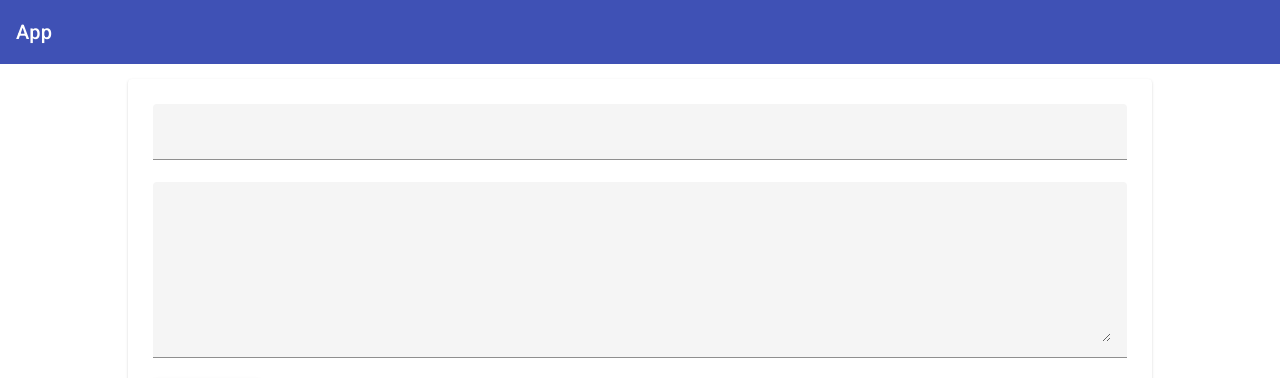
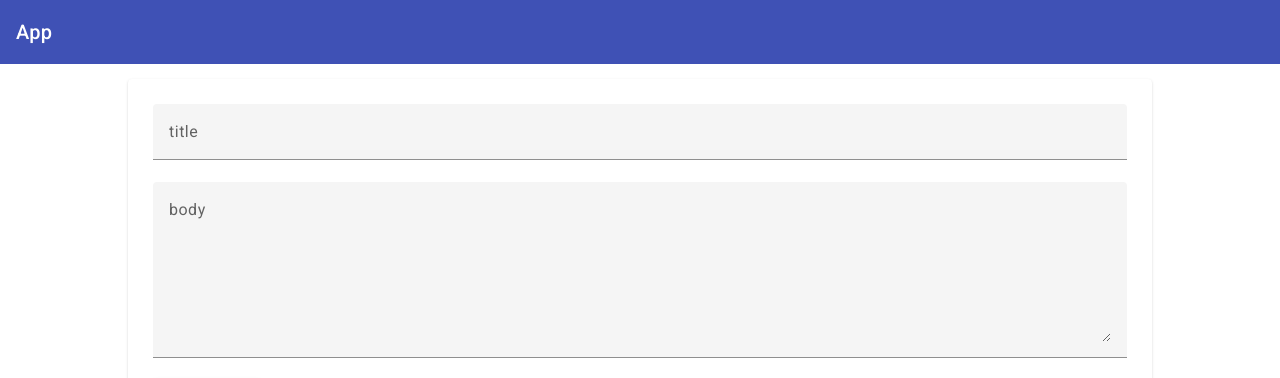
Before and after one commit to pyggyyy/app-pyggysbank, an Angular app: page / in a window 1280 px wide. Shown: the top 378 px of the page. Built offline with nearby package versions, Linux system fonts and the light colour scheme.

Commit message:
Enhance Form

```diff
--- a/src/app/todo-create/todo-create.component.html
+++ b/src/app/todo-create/todo-create.component.html
@@ -1,11 +1,11 @@
 <mat-card>
     <form (submit)="onCreate(todoForm)" #todoForm="ngForm">
         <mat-form-field>
-            <input matInput type="text" name="title" ngModel required #title="ngModel">
+            <input placeholder="title" matInput type="text" name="title" ngModel required #title="ngModel">
             <mat-error *ngIf="title.invalid">Please Enter Title</mat-error>
         </mat-form-field>
         <mat-form-field>
-            <textarea matInput rows="6" name="content" ngModel></textarea>
+            <textarea placeholder="body" matInput rows="6" name="content" ngModel></textarea>
         </mat-form-field>
         <button mat-raised-button color="accent" type="submit">Save Todo</button>
     </form>
--- a/src/app/todo-create/todo-create.component.ts
+++ b/src/app/todo-create/todo-create.component.ts
@@ -24,5 +24,6 @@ export class TodoCreateComponent {
       content: form.value.content
     }
     this.todosService.addTodo(todo.title,todo.content)
+    form.resetForm();
   }
 }
--- a/src/app/todo-list/todo-list.component.html
+++ b/src/app/todo-list/todo-list.component.html
@@ -4,6 +4,10 @@
             {{ todo.title }}
         </mat-expansion-panel-header>
         <p>{{ todo.content }}</p>
+        <mat-action-row>
+            <button mat-button color="primary">Edit</button>
+            <button mat-button color="warm">Delete</button>
+        </mat-action-row>
     </mat-expansion-panel>
 </mat-accordion>
 <p class="info-text mat-body-1" *ngIf="todos.length == 0">No Todos Added Yet</p>
```
